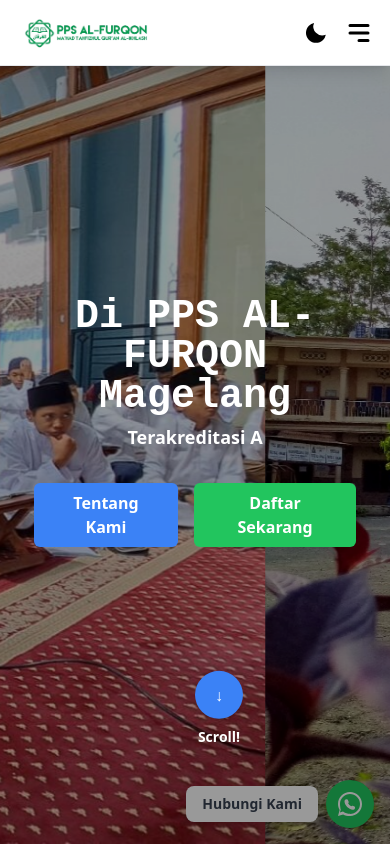
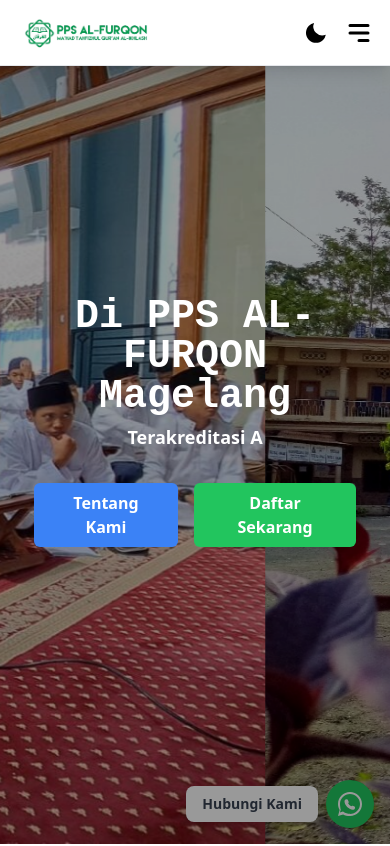
Before and after one commit to anwarchoirawr/pendaftaran-pps, a React (Vite) app: page / in a window 390 px wide. Shown: the top 846 px of the page. Built offline with nearby package versions, Linux system fonts and the light colour scheme.

Commit message:
hapus dulu fitur scroll

```diff
--- a/src/components/Hero.jsx/Hero.jsx
+++ b/src/components/Hero.jsx/Hero.jsx
@@ -7,7 +7,6 @@
 
 const Hero = () => {
   const [displayedText, setDisplayedText] = useState("");
-  const [isMobile, setIsMobile] = useState(false); // State untuk mendeteksi perangkat
   const navigate = useNavigate();
 
   const texts = [
@@ -18,10 +17,6 @@
   useEffect(() => {
     let textIndex = 0;
     let charIndex = 0;
-
-    const checkScreenSize = () => {
-      setIsMobile(window.innerWidth <= 768); // Periksa ukuran layar
-    };
 
     const typeText = () => {
       if (textIndex < texts.length) {
@@ -44,10 +39,6 @@
     };
 
     typeText();
-    checkScreenSize(); // Deteksi ukuran layar pertama kali
-    window.addEventListener("resize", checkScreenSize);
-
-    return () => window.removeEventListener("resize", checkScreenSize);
   }, []);
 
   const handleNavigate = () => {
@@ -58,13 +49,6 @@
         element.scrollIntoView({ behavior: 'smooth' });
       }
     }, 100); // Delay singkat untuk memastikan halaman sudah sepenuhnya dimuat
-  };
-
-  const handleScroll = () => {
-    window.scrollTo({
-      top: window.innerHeight,
-      behavior: "smooth",
-    });
   };
 
   return (
@@ -104,7 +88,7 @@
               onClick={handleNavigate}
               className="bg-blue-500 text-white px-6 py-2 rounded-md font-semibold hover:bg-blue-600 transition-colors duration-300"
             >
-            Tentang Kami
+              Tentang Kami
             </button>
             <button
               onClick={() => navigate('/pendaftaran')}
@@ -115,19 +99,6 @@
           </div>
         </div>
       </section>
-
-      {/* Scroll Button */}
-      {isMobile && (
-        <div className="fixed bottom-20 left-1/2 transform -translate-x-1/2 flex flex-col items-center animate-bounce z-50">
-          <button
-            onClick={handleScroll}
-            className="w-12 h-12 bg-blue-500 text-white rounded-full flex items-center justify-center shadow-md hover:bg-blue-600"
-          >
-            ↓
-          </button>
-          <span className="mt-2 text-white font-semibold text-sm">Scroll!</span>
-        </div>
-      )}
 
       <style jsx>{`
         @keyframes slide {
```
